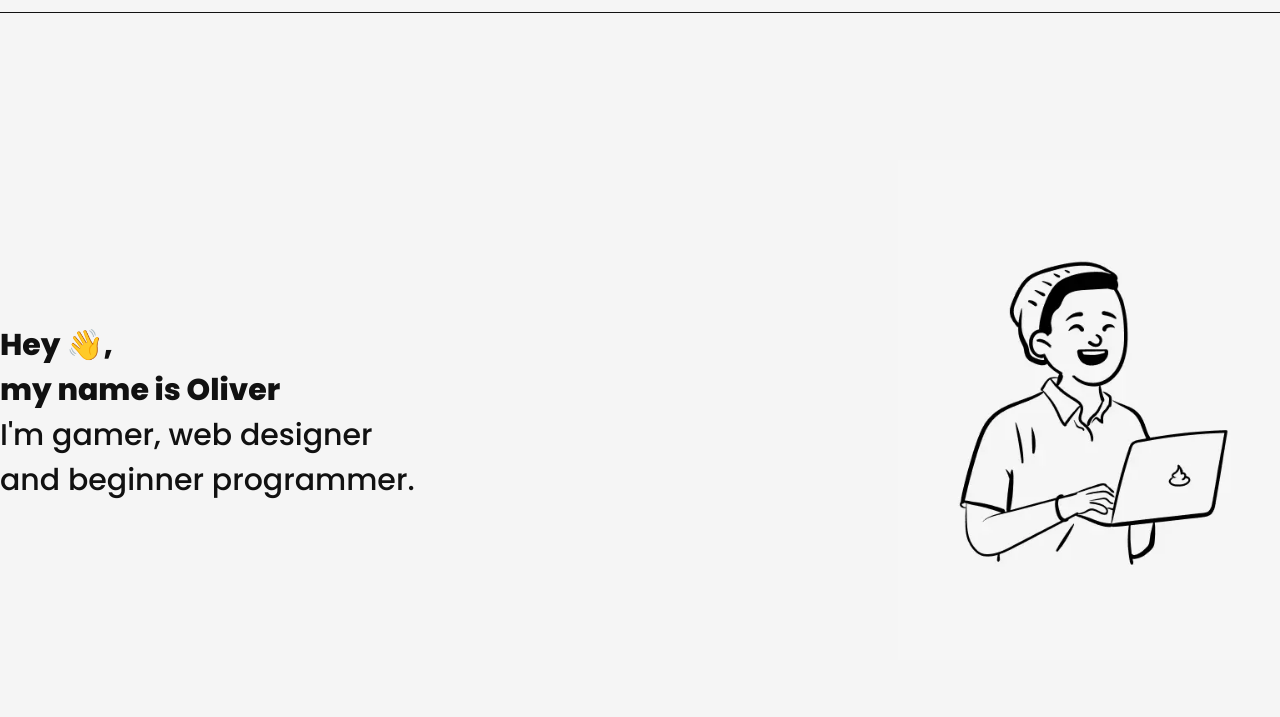
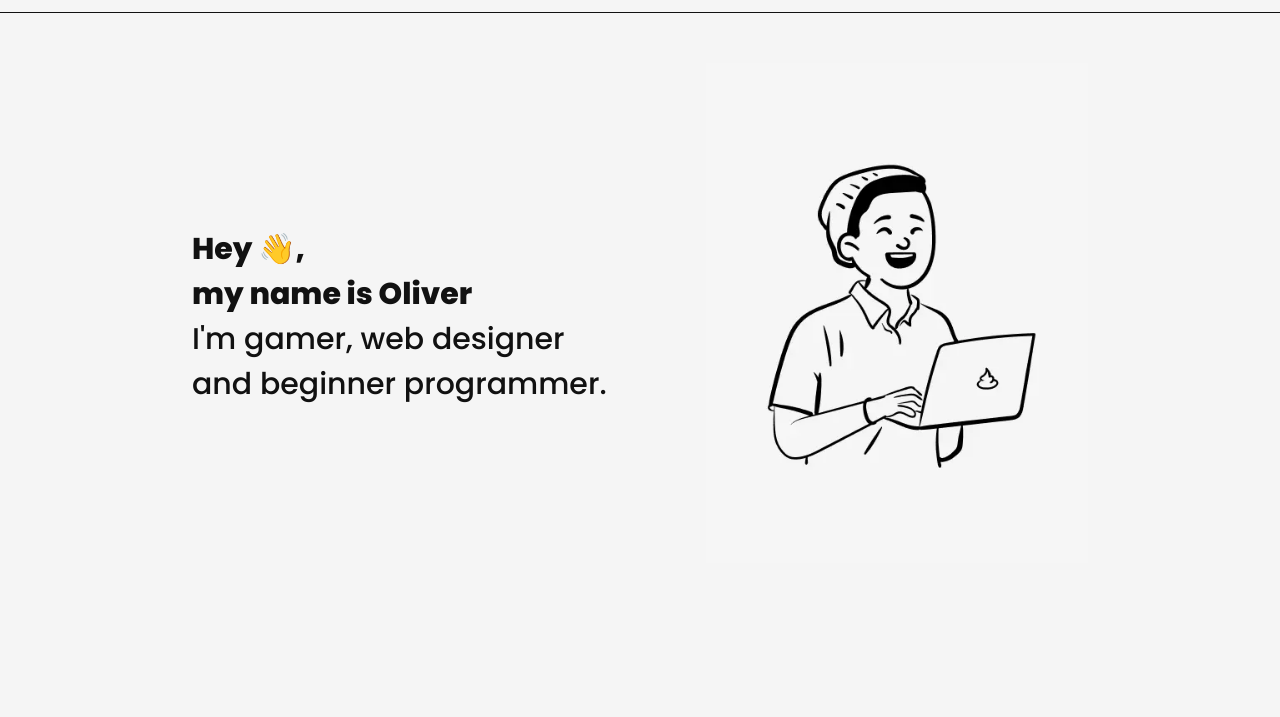
Before and after one commit to Otryks/Otryks, a plain HTML site: page index.html in a window 1280 px wide. Shown: the part 68-785 px from the top of the page. Drawn offline with Linux system fonts and the light colour scheme; a web font is replaced by a local one.

Commit message:
Update big_screen.css

```diff
--- a/assets/css/big_screen.css
+++ b/assets/css/big_screen.css
@@ -104,9 +104,8 @@ nav #right a:last-child {
 /* Header */
 
 header {
-    /*margin: 0 15%;
-    padding: 50px 0; */
-    height: 100dvh;
+    margin: 0 15%;
+    padding: 50px 0;
 
     display: flex;
     align-items: center;
```
